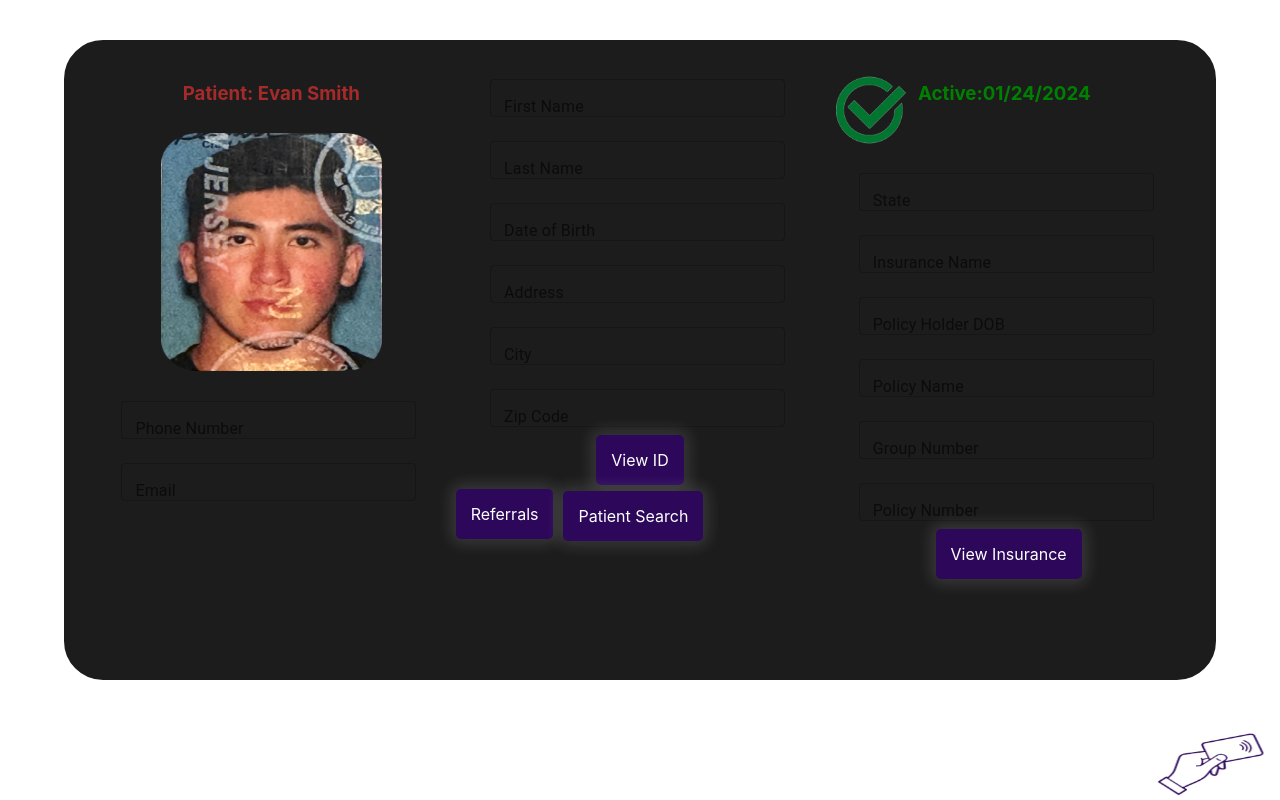
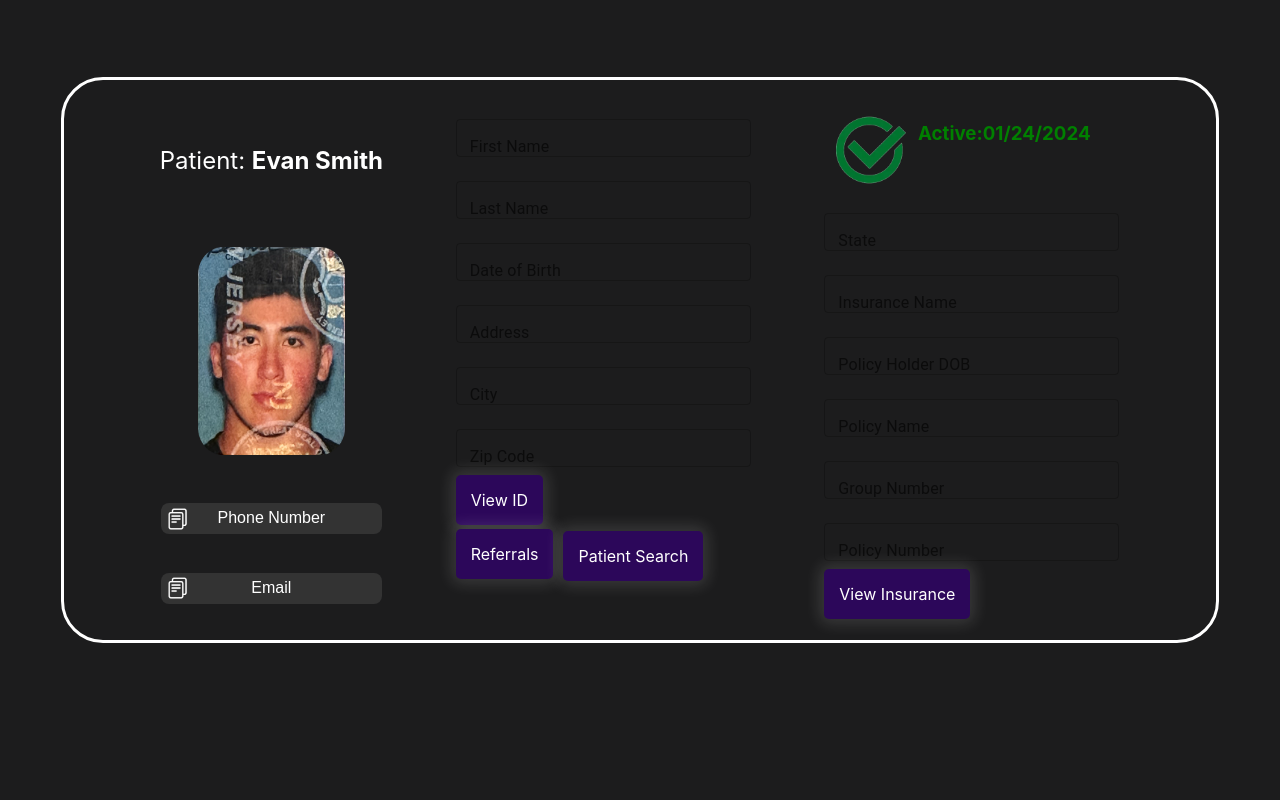
Before and after one commit to shashibyadav/carewallet-doctor-Web-App, a React (Create React App) app: page /PatientData in a window 1280 px wide. Built offline with nearby package versions, Linux system fonts and the light colour scheme.

Commit message:
patiendata page fixes

```diff
--- a/src/Components/LandingPage.jsx
+++ b/src/Components/LandingPage.jsx
@@ -48,14 +48,14 @@ const LandingPage = () => {
         <div className={'header-text'}>Doctor Login</div>
         <div className={'input-field-container'}>
            <InputField
-              className='search-fields'
+              className='landingpage-search-fields'
               value={NPI}
               placeholder="NPI"
               onChange={handleNpiChange}
             />
 
           <InputField
-                className='search-fields'
+                className='landingpage-search-fields'
                 value={password}
                 placeholder="Password"
                 onChange={handlePasswordChange}
--- a/src/Components/PatientData.jsx
+++ b/src/Components/PatientData.jsx
@@ -12,8 +12,13 @@ import { setPatientDataCriteria as setCriteriaAction } from '../ReduxStore/Slice
 import { createTheme, ThemeProvider, styled } from '@mui/material/styles';
 import { brown } from '@mui/material/colors';
 import patientimg from '../images/patient_img.png';
+
+import copyicon from '../images/copy_icon.png';
 import GreenCheckmark from '../images/GreenCheckmark.png';
 import ButtonTypeOne from '../shared/buttonTypeOne';
+import InputField from "../shared/inputField";
+import CentreRectangle from '../shared/CentreRectangle';
+import "../styles/patient-data/patient-data.css";
 
 const accent = brown['400'];
 
@@ -58,15 +63,36 @@ const PatientList = () => {
   };
 
   return (
-    <div style={{ width: '100vw', height: '100vh', backgroundColor: 'f8f6f1' }}>
-      <CentreRectangle2>
-        <ThemeProvider theme={whiteTheme}>
-          <Grid style={{ padding: '2%'}} container>
-            <Grid item xs={4}>
-              <h3 style={{ color: 'brown' }}>Patient: Evan Smith</h3>
-              <img src={patientimg} alt="Care Wallet Logo" style={{ height: '40%', width: '60%', margin: '10px' }} />
-              <TextField margin="normal" label="Phone Number" inputProps={inputProps} value={phoneNumber} style={{width:'80%' ,marginRight:'5px'}} onChange={(e) => setPhoneNumber(e.target.value)} />
-              <TextField margin="normal" label="Email" inputProps={inputProps} value={email} style={{width:'80%' ,marginRight:'5px'}} onChange={(e) => setEmail(e.target.value)} />
+    <div style={{ width: '100vw', height: '100vh', backgroundColor: '#1C1C1D' }}>
+      <CentreRectangle className='center-rectangle-2'>
+
+          <Grid style={{ padding: '2%'}} container >
+            <Grid item xs={4} container justifyContent="center" alignItems="center">
+            <h3 style={{ color: 'white', width: '100%', justifyContent: 'center', textAlign: 'center',fontSize: '1.5rem',fontWeight:'400' }}>
+  Patient: <span style={{ fontSize: '1.5rem',fontWeight:'700'   }}>Evan Smith</span>
+</h3>
+
+              <img src={patientimg} alt="Care Wallet Logo" style={{ height: '40%', width: '40%', margin: '10px' }} />
+              <div className='input-container'>
+                <img src={copyicon} alt="Copy Icon" className="copy-icon"  />
+                <input
+                  className='search-fields'
+                  value={phoneNumber}
+                  placeholder="Phone Number"
+                  onChange={(e) => setPhoneNumber(e.target.value)}
+                />
+              </div>
+              <div className='input-container'>
+                <img src={copyicon} alt="Copy Icon" className="copy-icon"  />
+                <input
+                  className='search-fields'
+                  value={email}
+                  placeholder="Email"
+                  onChange={(e) => setEmail(e.target.value)}
+                />
+              </div>
+              {/* <TextField margin="normal" label="Phone Number" inputProps={inputProps} value={phoneNumber} style={{width:'80%' ,marginRight:'5px'}} onChange={(e) => setPhoneNumber(e.target.value)} /> */}
+
             </Grid>
             <Grid item xs={4}>
               <TextField label="First Name" margin="normal" className='input-field' inputProps={inputProps} style={{width:'80%' ,marginRight:'5px'}} value={firstName} onChange={(e) => setFirstName(e.target.value)} />
@@ -96,8 +122,8 @@ const PatientList = () => {
       </div>
             </Grid>
           </Grid>
-        </ThemeProvider>
-      </CentreRectangle2>
+
+      </CentreRectangle>
     </div>
   );
 }
--- a/src/Components/PatientSearch.jsx
+++ b/src/Components/PatientSearch.jsx
@@ -78,7 +78,7 @@ const PatientSearch = () => {
 
       <div className={'auto-fill-logout'}>
         <InputField
-          className='search-fields auto-fill-patientid'
+          className='patientsearch-search-fields auto-fill-patientid'
           value={patientid}
           placeholder="Patient ID (NFC auto-fill)"
           onChange={handlePatientidChange}
@@ -90,7 +90,7 @@ const PatientSearch = () => {
         </div>
 
         <InputField
-          className='search-fields auto-fill-npi'
+          className='patientsearch-search-fields auto-fill-npi'
           value={NPI}
           placeholder="NPI (auto-fill)"
           onChange={handleNPIChange}
@@ -109,14 +109,14 @@ const PatientSearch = () => {
 
             <div className='name-container'>
               <InputField
-                className='search-fields lastname'
+                className='patientsearch-search-fields lastname'
                 value={lastName}
                 placeholder="LastName"
                 onChange={handleLastNameChange}
               />
 
               <InputField
-                className='search-fields firstname'
+                className='patientsearch-search-fields firstname'
                 value={firstName}
                 placeholder="FirstName"
                 onChange={handleFirstNameChange}
@@ -124,14 +124,14 @@ const PatientSearch = () => {
             </div>
 
             <InputField
-              className='search-fields'
+              className='patientsearch-search-fields'
               value={phone}
               placeholder="Patient Phone #"
               onChange={handlePhoneChange}
             />
-            <div className='search-fields-text'> OR </div>
+            <div className='patientsearch-search-fields-text'> OR </div>
             <InputField
-              className='search-fields'
+              className='patientsearch-search-fields'
               value={dob}
               placeholder="Date of Birth (calendar)"
               onChange={handleDateChange}
--- a/src/styles/landing-page/landing-page.css
+++ b/src/styles/landing-page/landing-page.css
@@ -33,7 +33,7 @@
         margin-left: auto;
     }
 
-    .search-fields {
+    .landingpage-search-fields {
         display: flex;
         box-sizing: border-box;
         width: 100%;
@@ -45,11 +45,11 @@
         align-items: center;
         justify-content: center;
         align-items: center;
-        background-color: #666666;
+        background-color:  rgba(102, 102, 102, 0.30);
         color: white;
       }
 
-      .search-fields::placeholder {
+      .landingpage-search-fields::placeholder {
         color: #FFF;
 
         text-align: center;
--- /dev/null
+++ b/src/styles/patient-data/patient-data.css
@@ -0,0 +1,74 @@
+.center-rectangle-2 {
+    position: absolute;
+    top: 45%;
+    left: 50%;
+    transform: translate(-50%, -50%);
+    display: flex;
+    width: 90%;
+    height: 70%;
+
+    border-radius: 42px;
+    border: 3px white solid;
+    color: white;
+    background-color: #1C1C1D;
+
+
+}
+
+
+.search-fields {
+    display: flex;
+    height: 20%;
+    width: 100%;
+    padding: 1rem;
+    border: none;
+    border-radius: 5px;
+    box-sizing: border-box;
+    margin-right: 0rem;
+    text-align: left;
+    justify-content: left;
+    align-items:flex-start;
+    background-color: transparent;
+    color: white;
+  }
+
+  .search-fields::placeholder {
+    color: #FFF;
+
+    /* text-align: left;
+    justify-content: left;
+    align-items:flex-start; */
+
+    font-size: 1rem;
+    font-style: normal;
+    font-weight: 200;
+    line-height: normal;
+}
+
+.input-container {
+    position: relative;
+    display: flex;
+    flex-direction: row;
+    box-sizing: border-box;
+    width: 60%;
+    justify-content: center;
+    align-items: center;
+    text-align: center;
+    background-color: rgba(102, 102, 102, 0.30);
+    border-radius: 0.5rem;
+    height: 6%;
+
+  }
+
+
+.copy-icon {
+
+    position: absolute;
+
+    height: 1.5rem;
+    width: 10%;
+
+    left: 3%;
+
+    cursor: pointer;
+  }
--- a/src/styles/patient-search/patient-search.css
+++ b/src/styles/patient-search/patient-search.css
@@ -63,7 +63,7 @@
         margin-top: 4%;
     }
 
-    .search-fields {
+    .patientsearch-search-fields {
         display: flex;
         width: 100%;
         padding: 10px;
@@ -79,11 +79,11 @@
         color: white;
     }
 
-    .search-fields-text{
+    .patientsearch-search-fields-text{
         padding-bottom: 0.5rem;
     }
 
-    .search-fields::placeholder {
+    .patientsearch-search-fields::placeholder {
         color: #FFF;
 
         text-align: center;
```
Also changed, not shown: src/images/copy_icon.png (added).
